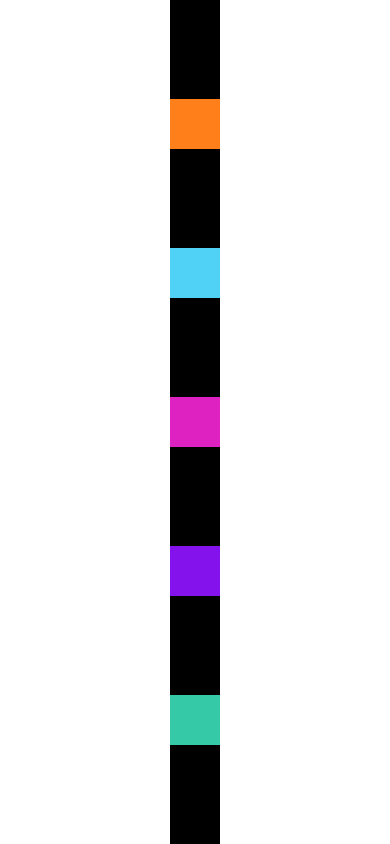
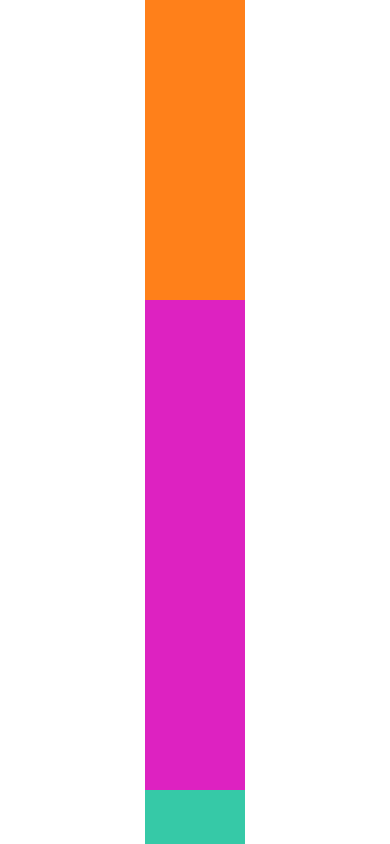
Before and after one commit to adrianoheissig/Exercicios-React-Native, a React Native app: screen / in a window 390 px wide. Built offline with nearby package versions, Linux system fonts and the light colour scheme.

Commit message:
Componentes Flexbox

```diff
--- a/src/App.js
+++ b/src/App.js
@@ -1,8 +1,11 @@
 import React from 'react';
 import {SafeAreaView, StyleSheet} from 'react-native';
 
-import FlexBoxV1 from './components/layout/FlexBoxV1';
+import FlexBoxV4 from './components/layout/FlexBoxV4';
 
+// import FlexBoxV3 from './components/layout/FlexBoxV3';
+// import FlexBoxV2 from './components/layout/FlexBoxV2';
+// import FlexBoxV1 from './components/layout/FlexBoxV1';
 // import Quadrado from './components/layout/Quadrado';
 // import DigiteSeuNome from './components/DigiteSeuNome';
 // import ListaProdutosV2 from './components/produtos/ListaProdutosV2';
@@ -25,8 +28,11 @@ import FlexBoxV1 from './components/layout/FlexBoxV1';
 const App = () => {
   return (
     <SafeAreaView style={style.App}>
+      <FlexBoxV4 />
+      {/*
+      <FlexBoxV3 />
+      <FlexBoxV2 />
       <FlexBoxV1 />
-      {/*
       <Quadrado />
       <Quadrado cor="#900" />
       <Quadrado cor="#090" />
@@ -73,5 +79,6 @@ const style = StyleSheet.create({
     flexGrow: 1,
     alignItems: 'center',
     justifyContent: 'center',
+    padding: 20
   },
 });
--- /dev/null
+++ b/src/components/layout/FlexBoxV2.js
@@ -0,0 +1,26 @@
+import React from 'react';
+
+import {StyleSheet, View} from 'react-native';
+import Quadrado from './Quadrado';
+
+export default () => {
+  return (
+    <View style={style.FlexV2}>
+      <Quadrado cor="#ff801a" />
+      <Quadrado cor="#50d1f6" />
+      <Quadrado cor="#dd22c1" />
+      <Quadrado cor="#8312ed" />
+      <Quadrado cor="#36c9a7" />
+    </View>
+  );
+};
+
+const style = StyleSheet.create({
+  FlexV2: {
+    flexGrow: 1,
+    width: '100%',
+    backgroundColor: '#000',
+    justifyContent: 'space-evenly',
+    alignItems: 'flex-end'
+  },
+});
--- /dev/null
+++ b/src/components/layout/FlexBoxV3.js
@@ -0,0 +1,27 @@
+import React from 'react';
+
+import {StyleSheet, View} from 'react-native';
+import Quadrado from './Quadrado';
+
+export default () => {
+  return (
+    <View style={style.FlexV3}>
+      <Quadrado cor="#ff801a" lado={20}/>
+      <Quadrado cor="#50d1f6" lado={30}/>
+      <Quadrado cor="#dd22c1" lado={40}/>
+      <Quadrado cor="#8312ed" lado={50}/>
+      <Quadrado cor="#36c9a7" lado={60}/>
+    </View>
+  );
+};
+
+const style = StyleSheet.create({
+  FlexV3: {
+    height: 350,
+    width: '100%',
+    flexDirection: "row",
+    backgroundColor: '#000',
+    justifyContent: 'space-evenly',
+    alignItems: 'center'
+  },
+});
--- /dev/null
+++ b/src/components/layout/FlexBoxV4.js
@@ -0,0 +1,33 @@
+import React from 'react';
+
+import {StyleSheet, View} from 'react-native';
+
+export default () => {
+  return (
+    <View style={style.FlexV4}>
+      <View style={style.V0} />
+      <View style={style.V1} />
+      <View style={style.V2} />
+    </View>
+  );
+};
+
+const style = StyleSheet.create({
+  FlexV4: {
+    flexGrow: 1,
+    width: 100,
+    backgroundColor: '#000',
+  },
+  V0: {
+    backgroundColor: "#ff801a",
+    height: 300
+  },
+  V1: {
+    backgroundColor: "#dd22c1",
+    flexGrow: 9
+  },
+  V2: {
+    backgroundColor: "#36c9a7",
+    flexGrow: 1
+  }
+});
--- a/src/components/layout/Quadrado.js
+++ b/src/components/layout/Quadrado.js
@@ -1,16 +1,10 @@
 import React from 'react';
 
-import {StyleSheet, View} from 'react-native';
+import { View} from 'react-native';
 
 export default props => {
+  const lado = props.lado || 50;
   return (
-    <View style={[style.Quadrado, {backgroundColor: props.cor || '#000'}]} />
+    <View style={ {backgroundColor: props.cor || '#000', width: lado, height: lado}} />
   );
 };
-
-const style = StyleSheet.create({
-  Quadrado: {
-    width: 50,
-    height: 50,
-  },
-});
```
